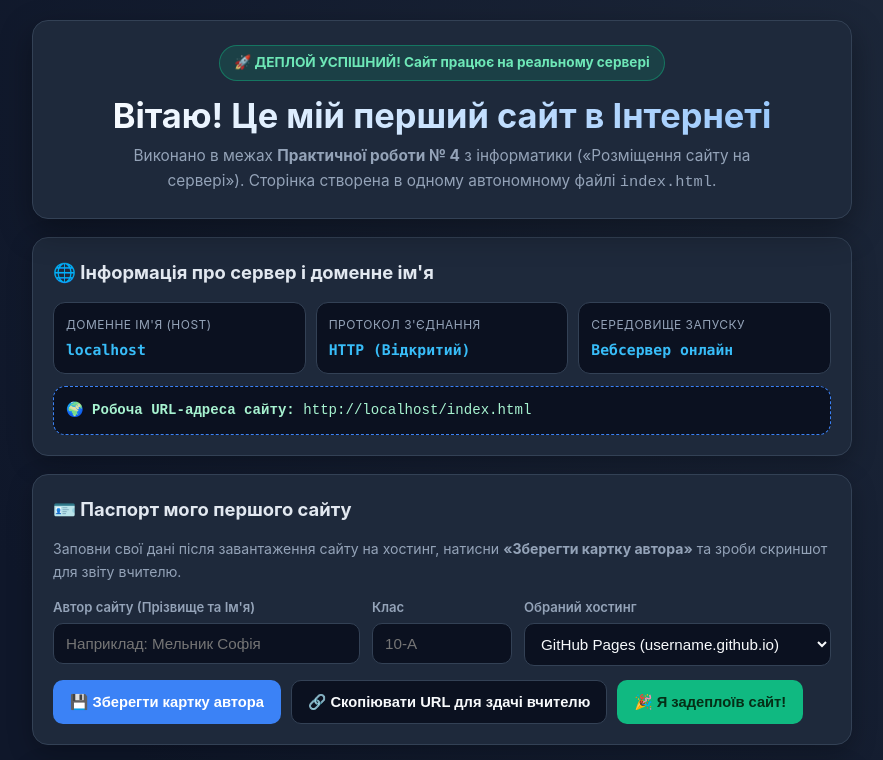
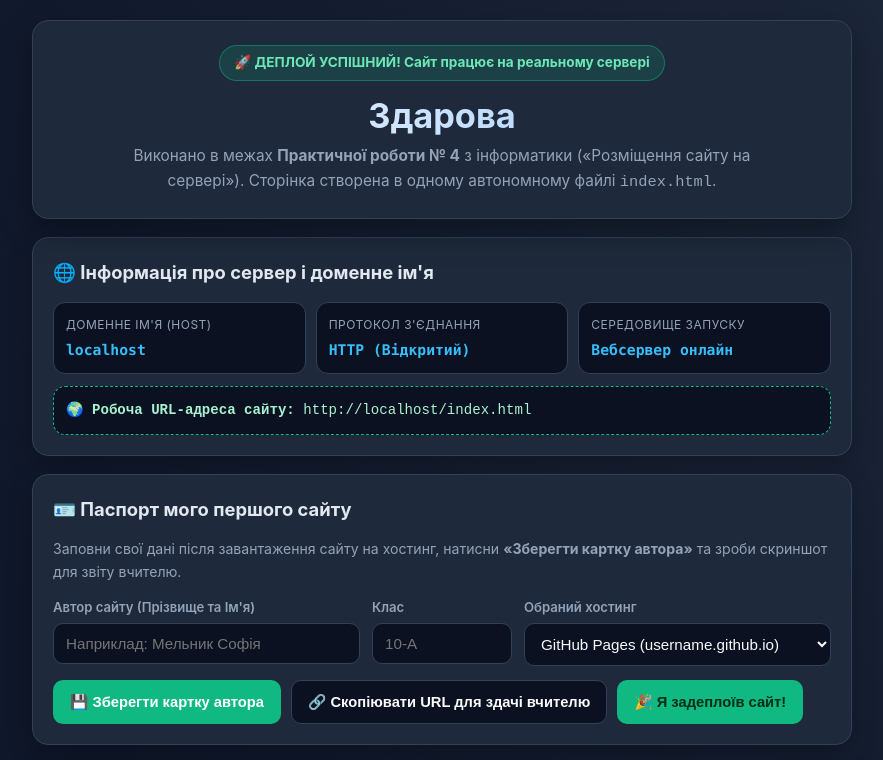
Before and after one commit to Vlad-warlock/Olefirenko, a plain HTML site: page index.html in a window 1280 px wide. Shown: the top 760 px of the page, without its empty margins (198-1081 px from the left). Drawn offline with Linux system fonts and the light colour scheme.

Commit message:
Update index.html

```diff
--- a/index.html
+++ b/index.html
@@ -8,7 +8,7 @@
        КРОК 1 ДЛЯ УЧНЯ: Зміни текст усередині тегу <title> на своє прізвище!
        Цей текст відображається на вкладці браузера.
        ===================================================================== -->
-  <title>Мій перший сайт у мережі — Практична робота № 4</title>
+  <title>Olefirenko</title>
 
   <style>
     /* =====================================================================
@@ -22,7 +22,7 @@
       --border: #334155;
       --text-main: #f8fafc;
       --text-muted: #94a3b8;
-      --accent: #3b82f6;
+      --accent: #10b981;
       --accent-hover: #2563eb;
       --success: #10b981;
       --warning: #f59e0b;
@@ -370,7 +370,7 @@
     </div>
 
     <!-- КРОК 3 ДЛЯ УЧНЯ: Можеш змінити головний заголовок <h1> нижче на власний! -->
-    <h1>Вітаю! Це мій перший сайт в Інтернеті</h1>
+    <h1>Здарова</h1>
 
     <p>
       Виконано в межах <strong>Практичної роботи № 4</strong> з інформатики («Розміщення сайту на сервері»).
```
